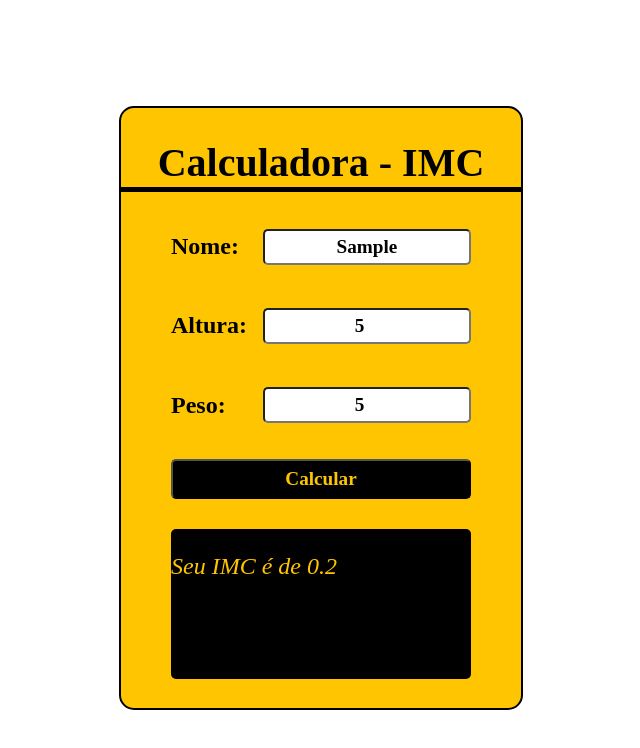
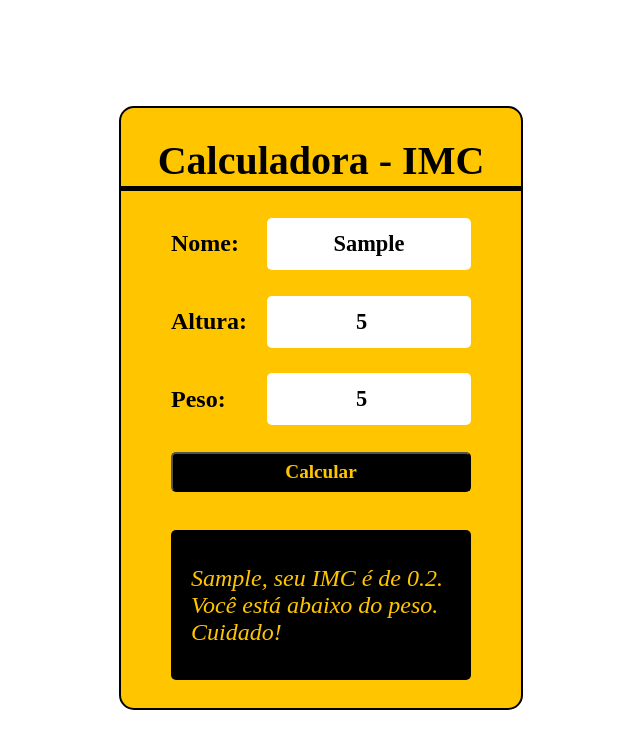
Before and after one commit to Luka9kw/mini-projetos-js, a plain HTML site: page calculadora-imc/index.html in a window 1280 px wide. Both pictures are taken after typing "Sample", "5", "5" into the empty fields and a click on the button "Calcular". Shown: the whole page, without its empty margins (327-967 px from the left). Drawn offline with Linux system fonts and the light colour scheme.

Commit message:
calculadora IMC finalizado

```diff
--- a/calculadora-imc/script.js
+++ b/calculadora-imc/script.js
@@ -1,20 +1,33 @@
+let btn = document.querySelector('#btn');
 
 
-let btn = document.querySelector('#btn');
-btn.addEventListener('click', calculateImc);
-let imcResult = '';
-function calculateImc() {
+function calcularImc() {
     let nome = document.querySelector('input#nome').value;
     let altura = document.querySelector('input#altura').value;
     let peso = document.querySelector('input#peso').value;
+    let resultado = document.querySelector('.result');
+    resultado.textContent = '';
 
-    imcResult = peso / (altura * altura);
-    console.log(imcResult);
+    if (nome == '' || altura == '' || peso == '') {
+        return resultado.textContent = 'Por favor, preencha todos os espaços.';
+    }
 
-    let result = document.querySelector('.result');
+    // Resultados
+    const imc = (peso / (altura * altura)).toFixed(1);
 
-    let resultText = document.createElement("p");
-    result.appendChild(resultText);
+    if (imc < 18.5) {
+        resultado.textContent = `${nome}, seu IMC é de ${imc}. Você está abaixo do peso. Cuidado!`
+    } else if (imc >= 18, 5 && imc <= 24, 9) {
+        resultado.textContent = `${nome}, seu IMC é de ${imc}. Você está com o peso ideal. Parabéns!`
+    } else if (imc >= 25 && imc <= 29, 9) {
+        resultado.textContent = `${nome}, seu IMC é de ${imc}. Você está com sobrepeso. Cuidado!`
+    } else if (imc >= 30 && imc <= 34, 9) {
+        resultado.textContent = `${nome}, seu IMC é de ${imc}. Você está com obesidade grau I. Muito Cuidado!`
+    } else if (imc >= 35 && 39, 9) {
+        resultado.textContent = `${nome}, seu IMC é de ${imc}. Você está com obesidade grau II. Muito Cuidado!`
+    } else {
+        resultado.textContent = `${nome}, seu IMC é de ${imc}. Você está com obesidade grau III. Muito Cuidado!`
+    };
+};
 
-    resultText.innerHTML = `Seu IMC é de ${imcResult}`;
-};
+btn.addEventListener('click', calcularImc);
--- a/calculadora-imc/style.css
+++ b/calculadora-imc/style.css
@@ -36,14 +36,14 @@ main {
     height: 50px;
     align-items: center;
     justify-content: space-between;
-    align-items: center;
 }
 
 .input input {
     width: 200px;
-    height: 30px;
+    height: 50px;
     border-radius: 5px;
-    font: bold 1.2em serif;
+    border: none;
+    font: bold 1.4em serif;
     text-align: center;
 }
 
@@ -62,10 +62,16 @@ main {
 }
 
 .result {
+    display: flex;
+    align-items: center;
+    margin-top: 10px;
+    padding: 20px;
     width: 300px;
     height: 150px;
     border-radius: 5px;
     font: italic 1.5em serif;
     color: rgb(255, 198, 0);
     background-color: black;
+    box-sizing: border-box;
+    user-select: none;
 }
```
